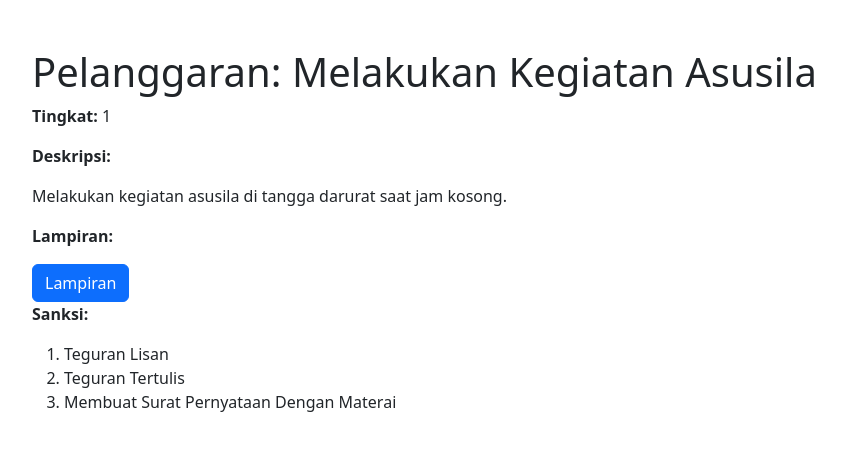
After one commit to FandyHanz/ProjectWebTatibSystema, a PHP site: template Tata_Tertib/views/dashboard/mhs/lampiran.php in a window 1280 px wide. The commit adds this page. Shown: the top 451 px of the page, without its empty margins (50-895 px from the left). Run offline with PHP 8.4, Linux system fonts and the light colour scheme; the template is opened without the code that fills it, so the values that code supplies are empty.

Commit message:
Membuat Lampiran

```diff
--- a/Tata_Tertib/controllers/MahasiswaController.php
+++ b/Tata_Tertib/controllers/MahasiswaController.php
@@ -19,7 +19,7 @@ class MahasiswaController
 
     public function dashboard_mhs()
     {
-        // Logika untuk halaman dashboard DPA
+        $dashboardMhs = $this->data->getUserInfoMahasiswa();
 
         require 'views/dashboard/mhs/dashboard-mhs.php';
     }
--- /dev/null
+++ b/Tata_Tertib/views/dashboard/mhs/lampiran.php
@@ -0,0 +1,48 @@
+<!DOCTYPE html>
+<html lang="en">
+<head>
+    <meta charset="UTF-8">
+    <meta name="viewport" content="width=device-width, initial-scale=1.0">
+    <title>Popup Lampiran dengan Bootstrap</title>
+    <!-- Bootstrap CSS -->
+    <link href="https://cdn.jsdelivr.net/npm/bootstrap@5.3.0-alpha3/dist/css/bootstrap.min.css" rel="stylesheet">
+</head>
+<body>
+    <div class="container mt-5">
+        <h1>Pelanggaran: Melakukan Kegiatan Asusila</h1>
+        <p><strong>Tingkat:</strong> 1</p>
+        <p><strong>Deskripsi:</strong></p>
+        <p>Melakukan kegiatan asusila di tangga darurat saat jam kosong.</p>
+        <p><strong>Lampiran:</strong></p>
+        <button class="btn btn-primary" data-bs-toggle="modal" data-bs-target="#lampiranModal">Lampiran</button>
+        <p><strong>Sanksi:</strong></p>
+        <ol>
+            <li>Teguran Lisan</li>
+            <li>Teguran Tertulis</li>
+            <li>Membuat Surat Pernyataan Dengan Materai</li>
+        </ol>
+    </div>
+
+    <!-- Modal -->
+    <div class="modal fade" id="lampiranModal" tabindex="-1" aria-labelledby="lampiranModalLabel" aria-hidden="true">
+        <div class="modal-dialog">
+            <div class="modal-content">
+                <div class="modal-header">
+                    <h5 class="modal-title" id="lampiranModalLabel">Lampiran</h5>
+                    <button type="button" class="btn-close" data-bs-dismiss="modal" aria-label="Close"></button>
+                </div>
+                <div class="modal-body">
+                    <p>File bukti lampiran:</p>
+                    <a href="Bukti.pdf" class="btn btn-link" target="_blank">Download Bukti</a>
+                </div>
+                <div class="modal-footer">
+                    <button type="button" class="btn btn-secondary" data-bs-dismiss="modal">Tutup</button>
+                </div>
+            </div>
+        </div>
+    </div>
+
+    <!-- Bootstrap JS Bundle with Popper -->
+    <script src="https://cdn.jsdelivr.net/npm/bootstrap@5.3.0-alpha3/dist/js/bootstrap.bundle.min.js"></script>
+</body>
+</html>
--- a/Tata_Tertib/views/dashboard/mhs/table-mahasiswa.php
+++ b/Tata_Tertib/views/dashboard/mhs/table-mahasiswa.php
@@ -34,7 +34,7 @@ for ($i = 0; $i < count($data); $i++) {
     echo 'Option';
     echo '</button>';
     echo '<ul class="dropdown-menu" aria-labelledby="dropdownMenuButton' . $i . '">';
-    echo '<li><a class="dropdown-item" href="#">Lampiran</a></li>';
+    echo '<li><a class="dropdown-item" href="lampiran.php">Lampiran</a></li>';
     echo '<li><a class="dropdown-item" href="#">Konfirmasi Bukti</a></li>';
     echo '</ul>';
     echo '</div>';
```
